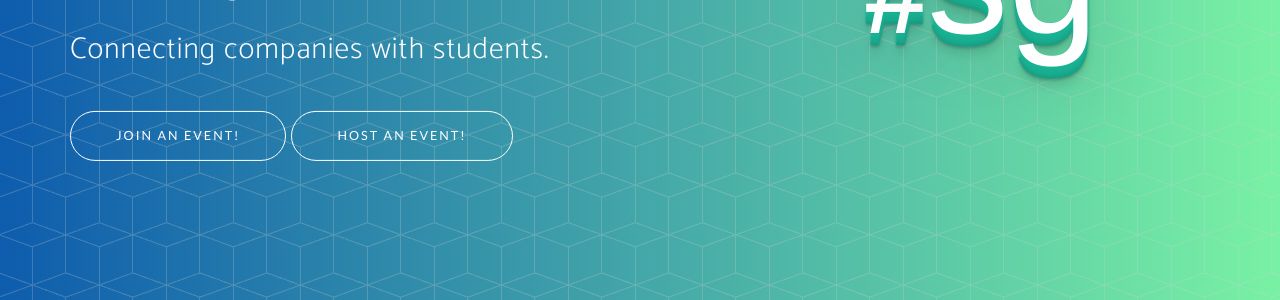
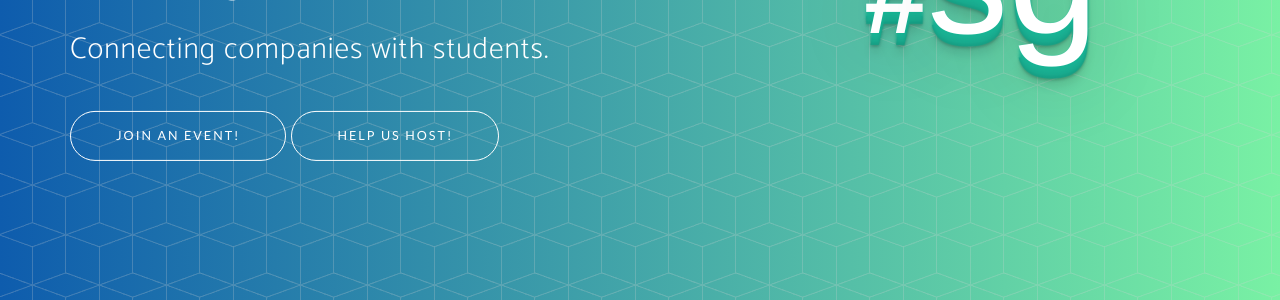
Before and after one commit to socialgorithm/socialgorithm.github.io, a Jekyll site: the page built from index.html, in a window 1280 px wide and 900 px high. Shown: the part 428-728 px from the top of the window. Built offline with Jekyll 4.4.1, drawn with Linux system fonts in a browser that asks for light colours; nearby versions of some CDN libraries; some web fonts are replaced; the list of posts is cut into pages by our own code.

Commit message:
Make the host button more inviting

```diff
--- a/_includes/header.html
+++ b/_includes/header.html
@@ -8,7 +8,7 @@
                         <h2>Connecting companies with students.</h2>
                         <p style="margin-top: 2.5em">
                             <a href="/events" class="btn btn-outline btn-xl">Join an event!</a>
-                            <a href="/host" class="btn btn-outline btn-xl">Host an event!</a>
+                            <a href="/host" class="btn btn-outline btn-xl">Help us host!</a>
                         </p>
                     </div>
                 </div>
```
